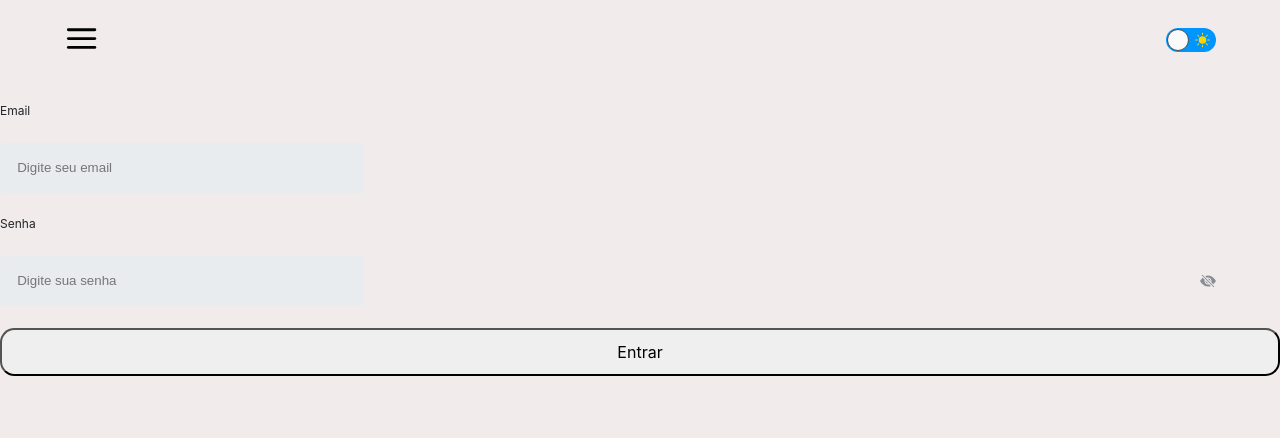
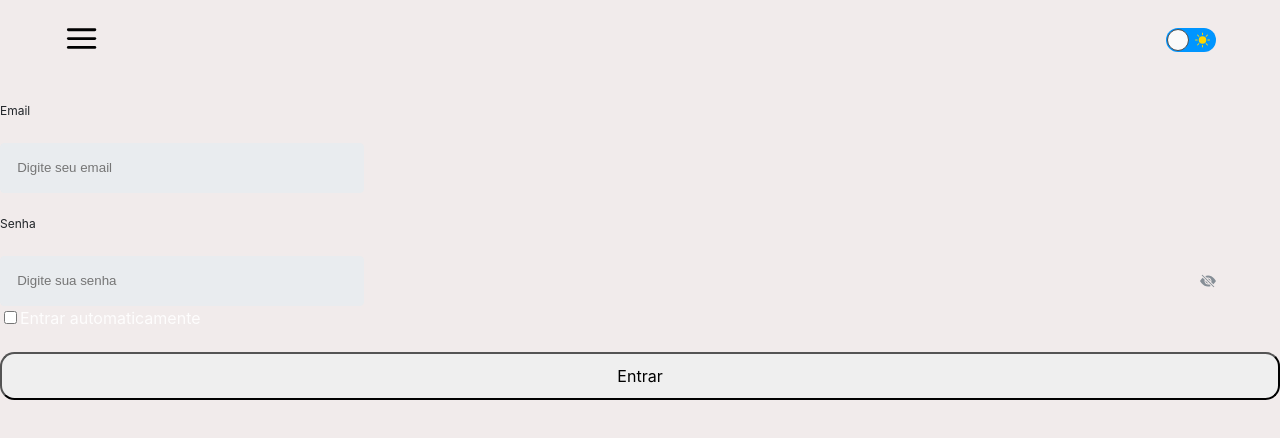
Before and after one commit to JokerMSD/Health-Sync, a React (Vite) app: page / in a window 1280 px wide. Shown: the top 438 px of the page. Built offline with nearby package versions, Linux system fonts and the light colour scheme.

Commit message:
update src/components/forms/LoginForm/index.jsx

```diff
--- a/src/components/forms/LoginForm/index.jsx
+++ b/src/components/forms/LoginForm/index.jsx
@@ -17,6 +17,7 @@ export const LoginForm = () => {
       onSubmit={loginHandleSubmit(submitLogin)}
       className={Style.loginFormContainer}
     >
+      <div className={Style.inputDiv}>
       <Input
         className={Style.inputLogin}
         type="email"
@@ -41,8 +42,25 @@ export const LoginForm = () => {
         {...loginRegister("password")}
       />
 
-      <button disabled={loading} className={Style.loginBtn} type="submit">
-        Entrar
+      <div className={Style.checkBoxContainer}>
+        <input
+        className={Style.checkBox}
+        id="remember"
+        type="checkbox"
+        />
+        <label
+        className={Style.checkBoxLabel}
+        htmlFor="remember"
+        >Entrar automaticamente</label>
+      </div>
+
+      </div>
+
+      <button
+      className={Style.loginBtn}
+      disabled={loading}
+      type="submit"
+      >Entrar
       </button>
     </form>
   );
```
